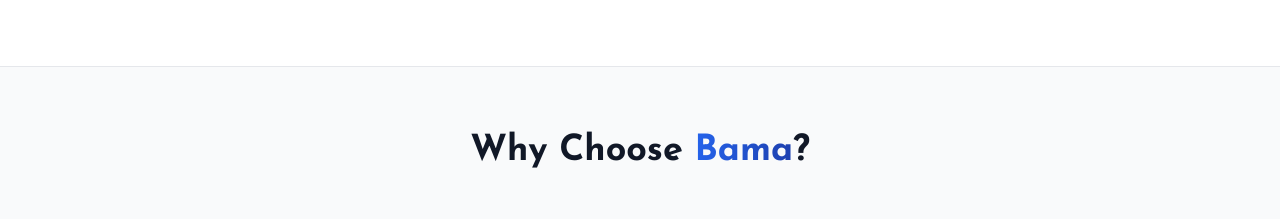
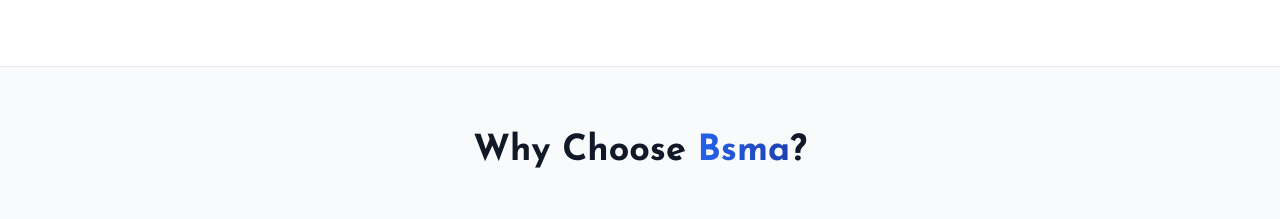
Before and after one commit to Youssefatef289/Bsma-Agency-Digital-Marketing-, a React (Vite) app: page / in a window 1280 px wide. Shown: the part 1022-1241 px from the top of the page. Built offline with nearby package versions, Linux system fonts and the light colour scheme.

Commit message:
Update Home page

```diff
--- a/src/pages/Home.jsx
+++ b/src/pages/Home.jsx
@@ -340,7 +340,7 @@
         <div className="max-w-7xl mx-auto px-4 sm:px-6 lg:px-8">
           <div className="text-center mb-12">
             <h2 className="text-3xl md:text-4xl font-bold text-gray-900 mb-4">
-              {t.home.whyChoose} <span className="text-gradient">{language === 'en' ? 'Bama' : 'بصمة'}</span>?
+              {t.home.whyChoose} <span className="text-gradient">{language === 'en' ? 'Bsma' : 'بصمة'}</span>?
             </h2>
           </div>
           <div className="grid grid-cols-1 md:grid-cols-2 lg:grid-cols-4 gap-6">
```
